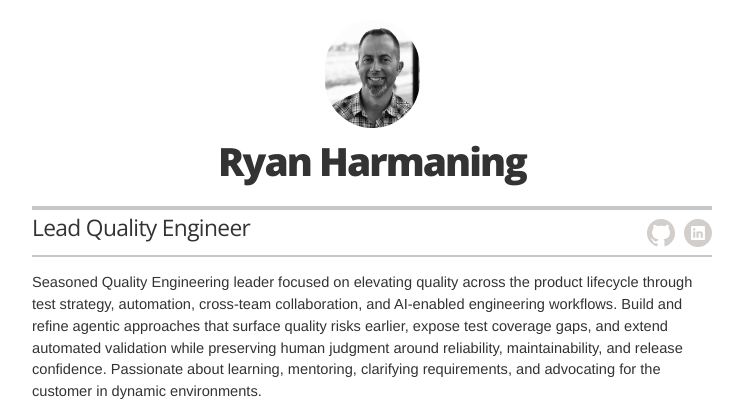
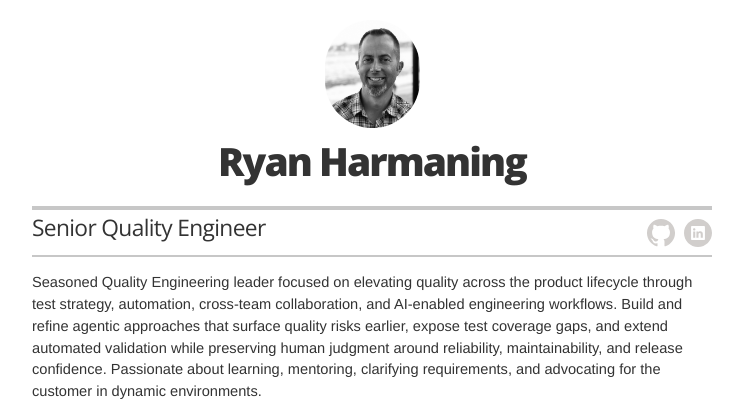
Before and after one commit to rharmaning/rharmaning.github.io, a Jekyll site: the page built from index.html, in a window 1280 px wide and 900 px high. Shown: the top 408 px of the window, without its empty margins (268-1011 px from the left). Built offline with Jekyll 4.4.1, drawn with Linux system fonts in a browser that asks for light colours.

Commit message:
Update resume title

```diff
--- a/_config.yml
+++ b/_config.yml
@@ -11,7 +11,7 @@ sass:
 # Resume settings
 resume_avatar: "true"
 resume_name: "Ryan Harmaning"
-resume_title: "Lead Quality Engineer"
+resume_title: "Senior Quality Engineer"
 resume_contact_email: "ryan.harmaning@gmail.com"
 
 # use "yes" to display the email contact button,
```
